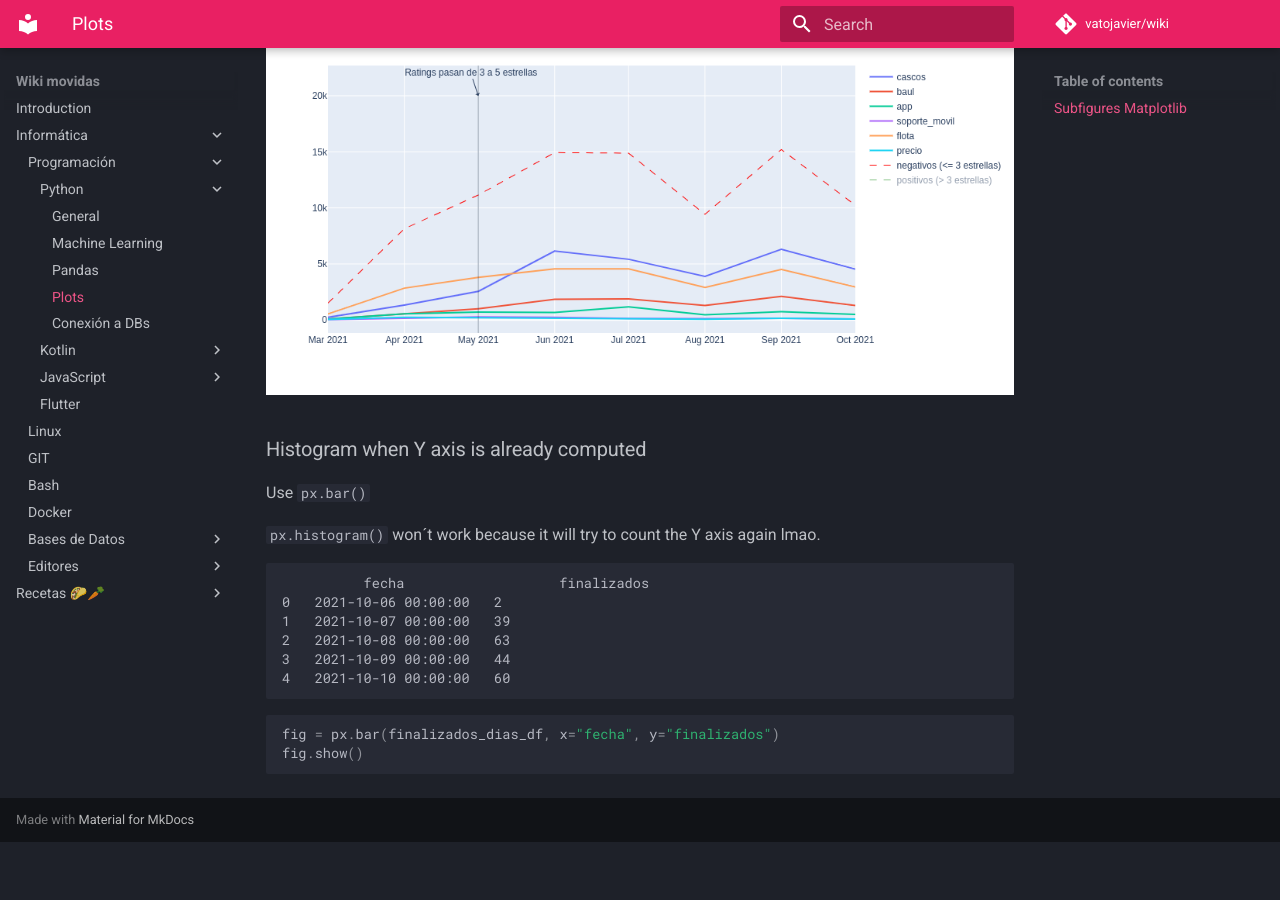
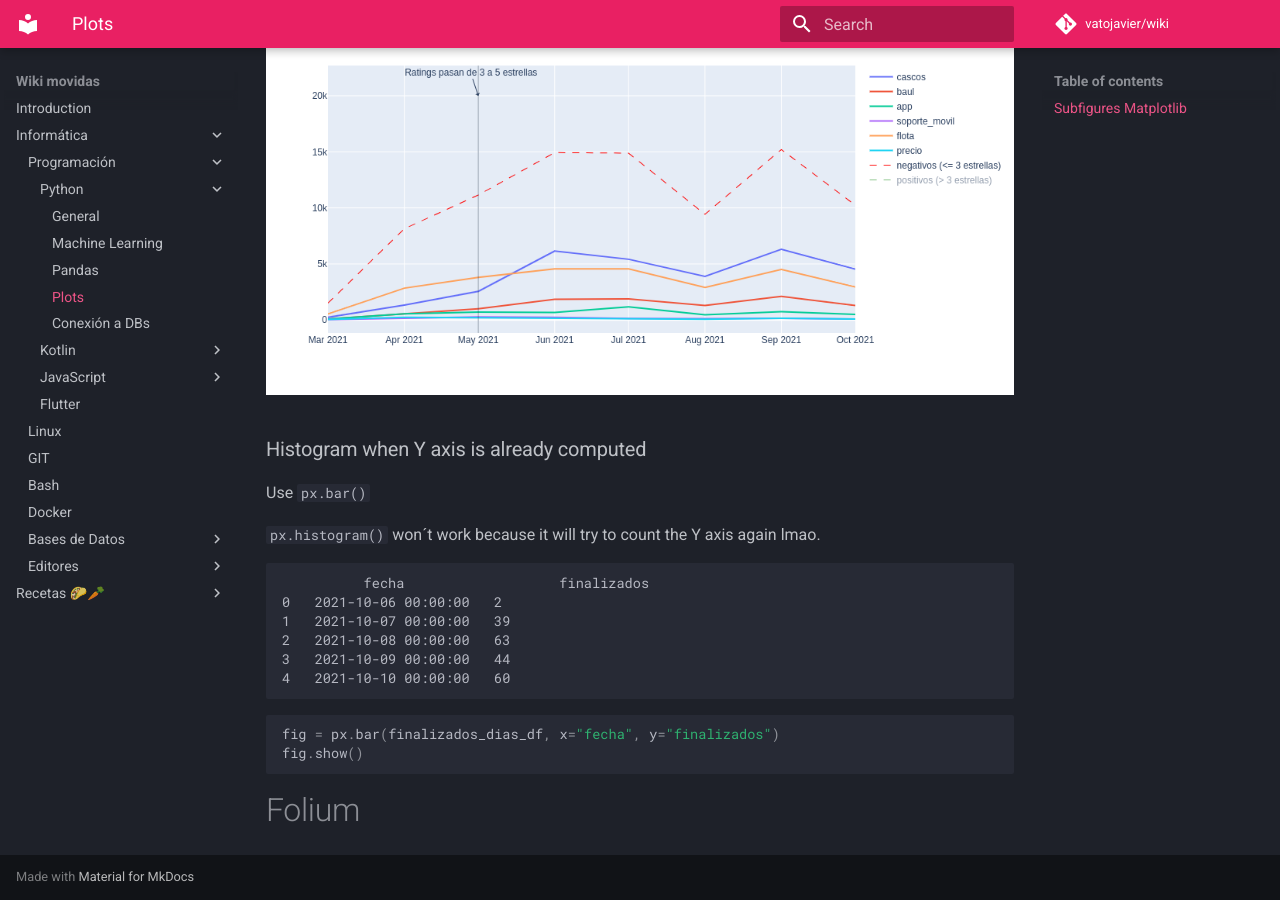
Before and after one commit to vatojavier/wiki, an MkDocs documentation site: the page built from docs/informatica/python/plots.md, in a window 1280 px wide and 900 px high, scrolled down 1776 px. Built offline with MkDocs 1.6.1 and Material for MkDocs 9.7.7, drawn with Linux system fonts in a browser that asks for light colours; comment, search, counter and statistics services are not loaded; before the commit the page ends 2618 px from its top, so only the background shows below that.

Commit message:
Update plots.md

````diff
--- a/docs/informatica/python/plots.md
+++ b/docs/informatica/python/plots.md
@@ -101,3 +101,5 @@
 fig = px.bar(finalizados_dias_df, x="fecha", y="finalizados")
 fig.show()
 ```
+
+# Folium
````
